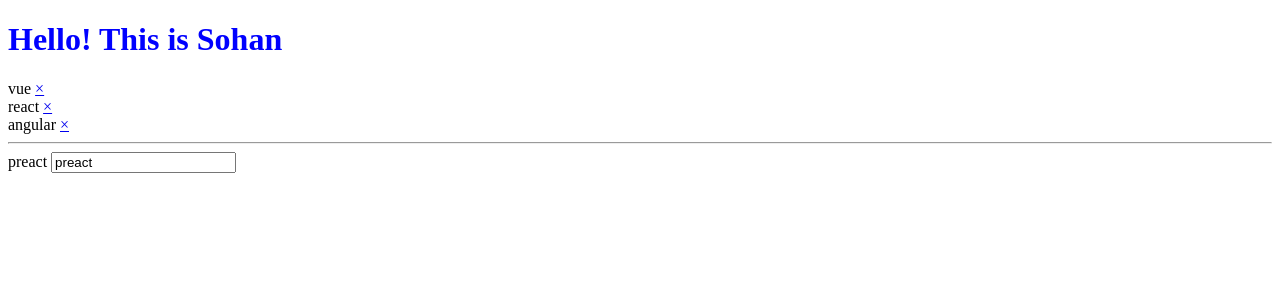
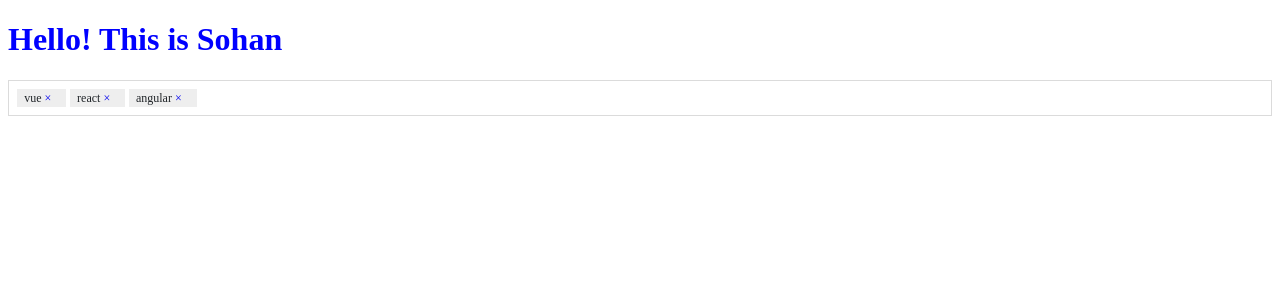
Before and after one commit to SohanFullDev/Vue-3_SPA_S6, a Vue app: page / in a window 1280 px wide. Shown: the top 300 px of the page. Built offline with nearby package versions, Linux system fonts and the light colour scheme.

Commit message:
styling the tags input component*37

```diff
--- a/src/components/Tagsinput.vue
+++ b/src/components/Tagsinput.vue
@@ -1,85 +1,103 @@
 <template>
-
-    <div v-for="(tag, index) in tags">
-        {{tag}}
-     <a @click.prevent="removeTag(index)" href="#">&times;</a>
-    </div>
-    <hr>
-    {{ newTag }}
-
-  <!--   <input
-    type="text"
-    v-model.trim="newTag"
-    @keydown.enter="addNewTag"
-    @keydown.delete="removeLastTag"
-    @keydown.tab.prevent="addNewTag"
-    style="color:red"
-
-    /> -->
+    <div class="tags-input-wrapper">
+      <span class="tag-item" v-for="(tag, index) in tags" :key="index">
+        {{ tag }}
+        <a class="remove-tag" @click.prevent="removeTag(index)" href="#"
+          >&times;</a
+        >
+      </span>
       <input
+        class="tag-input"
         type="text"
         v-model.trim="newTag"
         @keydown.enter="addNewTag"
         @keydown.delete="removeLastTag"
         @keydown.tab.prevent="addNewTag"
         :class="{ 'tag-exists': isTagExists }"
+      />
+    </div>
+  </template>
 
-    />
-
-</template>
   <script>
-
   export default {
-    data: () =>({
-        //tags:["vue", "react", "angular"]
-        //tags:[]
-        tags:["vue", "react", "angular"],
-        newTag: "preact"
+    data: () => ({
+      tags: ["vue", "react", "angular"],
+      newTag: "",
     }),
     watch: {
-        newTag(newVal){
-            //console.log(newVal, oldVal);
-            if(newVal.indexOf(",") > -1){
-                this.newTag = this.newTag.slice(0, -1)//ei line chara aghe ekbar test hobe
+      newTag(newVal) {
+        if (newVal.indexOf(",") > -1) {
+          this.newTag = this.newTag.slice(0, -1);
           this.addNewTag();
         }
-        }
-
       },
-    computed:{
-        isTagExists(){
+    },
+    computed: {
+      isTagExists() {
         return this.tags.includes(this.newTag);
-        }
-
+      },
     },
     methods: {
+      addNewTag() {
+        if (this.newTag && !this.isTagExists) {
+          this.tags.push(this.newTag);
+          this.newTag = "";
+        }
+      },
+      removeTag(index) {
+        this.tags.splice(index, 1);
+      },
+      removeLastTag() {
+        if (this.newTag.length === 0) {
+          this.removeTag(this.tags.length - 1);
+        }
+      },
+    },
+  };
+  </script>
 
-        addNewTag(){
-            //if(this.newTag && !this.tags.includes(this.newTag)){
-                if(this.newTag && !this.isTagExists){
-                this.tags.push(this.newTag)
-                this.newTag = ""
-
-            }
-
-        },
-        removeTag(index){
-            this.tags.splice(index, 1)
-        },
-        removeLastTag(){
-            if(this.newTag.length==0){
-                this.removeTag(this.tags.length - 1)
-            }
-        }
-    }
-
-}
-
-</script>
   <style scoped>
-.tag-exists{
+  .tag-input.tag-exists {
     color: red;
     text-decoration: line-through;
   }
+  .tags-input-wrapper {
+    background: #fff;
+    padding: 0.5em;
+    border: 1px solid #dbdbdb;
+    display: flex;
+    flex-wrap: wrap;
+    align-items: center;
+    min-height: 36px;
+    box-sizing: border-box;
+  }
 
+  .tag-item {
+    color: #212529;
+    background-color: #eee;
+    margin-right: 0.3em;
+    padding: 0.25em 0.4em;
+    font-size: 75%;
+    line-height: 1;
+    text-align: center;
+    white-space: nowrap;
+    overflow: hidden;
+    text-overflow: ellipsis;
+    padding-right: 1.25em;
+    padding-left: 0.6em;
+  }
+
+  .tag-input {
+    color: #495057;
+    flex: 1;
+    background: transparent;
+    border: none;
+  }
+
+  .tag-input:focus {
+    outline: none;
+  }
+  a.remove-tag {
+    text-decoration: none;
+  }
   </style>
```
Lines whose indentation alone changed are shown as unchanged.
